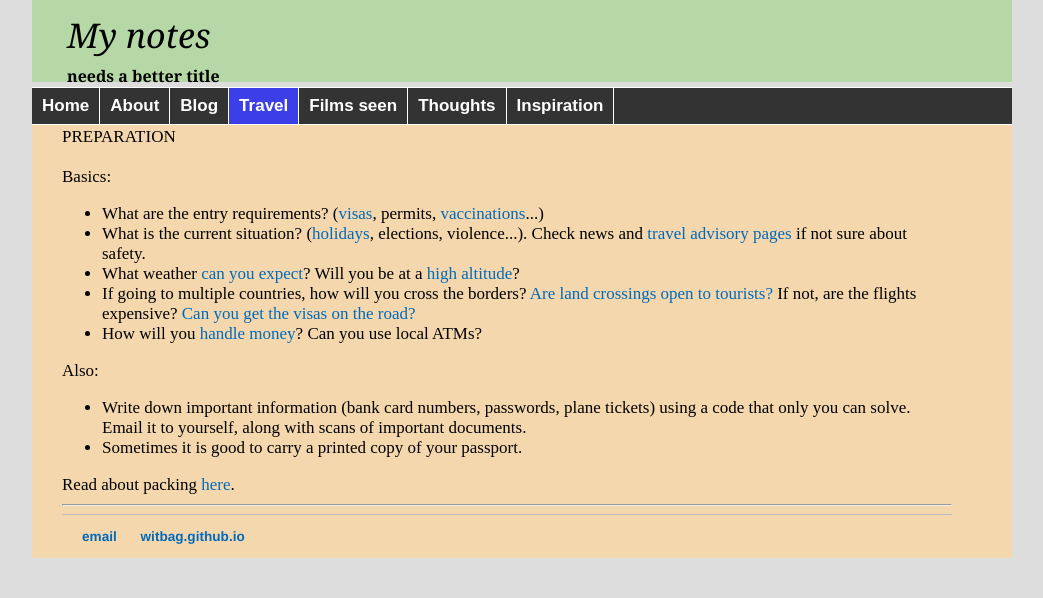
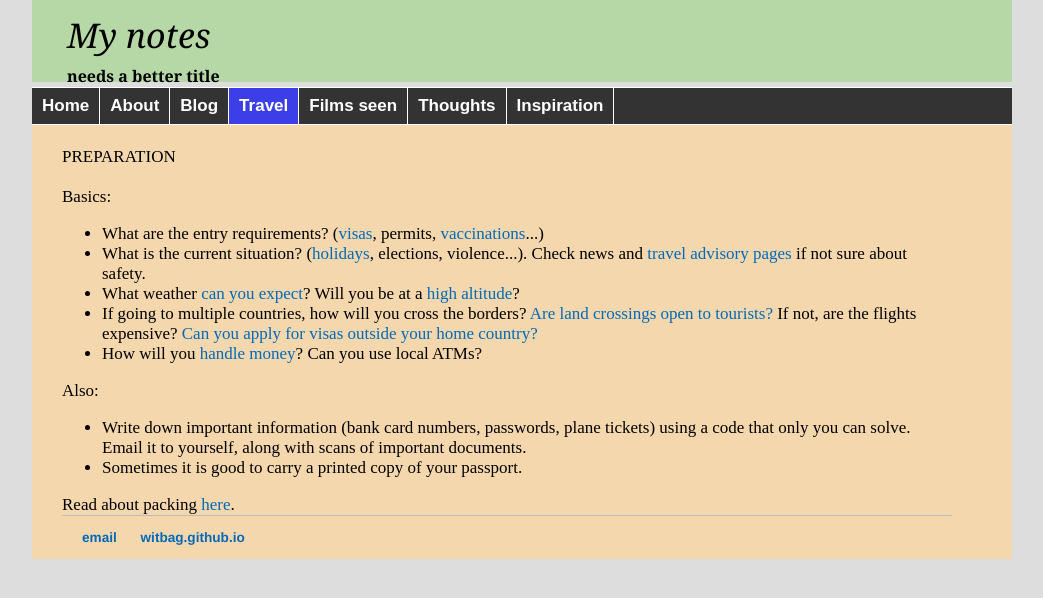
Before and after one commit to witbag/witbag.github.io, a Jekyll site: the page built from travel/preparation.html, in a window 1280 px wide. Shown: the top 598 px of the page, without its empty margins (118-1161 px from the left). Built offline with Jekyll 4.4.1, drawn with Linux system fonts in a browser that asks for light colours.

Commit message:
Update preparation.html

```diff
--- a/travel/preparation.html
+++ b/travel/preparation.html
@@ -5,7 +5,7 @@ title: Travel advice
 
 <div class="travel">
 
-<br>
+<br><br>
 PREPARATION<br>
 <br>
 Basics:<br>
@@ -13,7 +13,7 @@ Basics:<br>
 <li>What are the entry requirements? (<a href="https://en.wikipedia.org/wiki/Template:Visa_requirements">visas</a>, permits, <a href="health.html">vaccinations</a>...)<br>
 <li>What is the current situation? (<a href="https://www.timeanddate.com/calendar/" target=_blank>holidays</a>, elections, violence...). Check news and <a href="resources.html">travel advisory pages</a> if not sure about safety.<br>
 <li>What weather <a href="http://climatemaps.romgens.com/" target=_blank>can you expect</a>? Will you be at a <a href="health.html">high altitude</a>?<br>
-<li>If going to multiple countries, how will you cross the borders? <a href="overland.html">Are land crossings open to tourists?</a> If not, are the flights expensive? <a href="visas.html">Can you get the visas on the road?</a><br>
+<li>If going to multiple countries, how will you cross the borders? <a href="borders.html">Are land crossings open to tourists?</a> If not, are the flights expensive? <a href="visas.html">Can you apply for visas outside your home country?</a><br>
 <li>How will you <a href="money.html">handle money</a>? Can you use local ATMs?<br>
 </ul>
 Also:
@@ -22,5 +22,4 @@ Also:
 <li>Sometimes it is good to carry a printed copy of your passport. <br>
 </ul>
 Read about packing <a href="packing.html">here</a>.
-<hr>
 </div>
```
